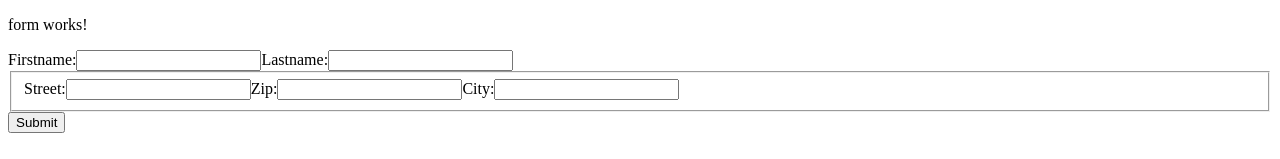
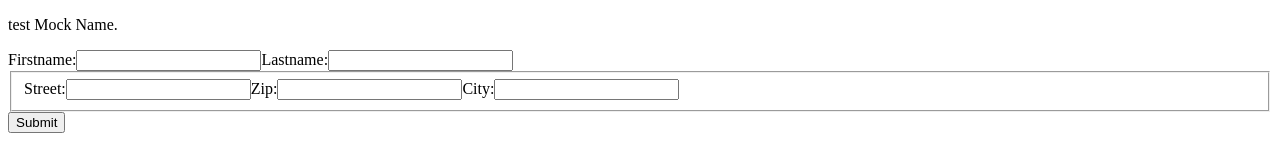
Before and after one commit to zac1st1k/my-app, an Angular app: page / in a window 1280 px wide. Shown: the top 159 px of the page. Built offline with nearby package versions, Linux system fonts and the light colour scheme.

Commit message:
feat: add mocked service

```diff
--- a/src/app/app.module.ts
+++ b/src/app/app.module.ts
@@ -4,6 +4,7 @@ import { ReactiveFormsModule } from '@angular/forms';
 
 import { AppComponent } from './app.component';
 import { ReactiveFormComponent } from './reactive-form/reactive-form.component';
+import { NameService } from './name.service';
 
 @NgModule({
   declarations: [
@@ -14,7 +15,7 @@ import { ReactiveFormComponent } from './reactive-form/reactive-form.component';
     BrowserModule,
     ReactiveFormsModule,
   ],
-  providers: [],
+  providers: [NameService],
   bootstrap: [AppComponent]
 })
 export class AppModule { }
--- /dev/null
+++ b/src/app/name.service.ts
@@ -0,0 +1,11 @@
+import { Injectable } from '@angular/core';
+
+@Injectable()
+export class NameService {
+
+  constructor() { }
+
+  getName() {
+    return 'Real Name';
+  }
+}
--- a/src/app/reactive-form/reactive-form.component.html
+++ b/src/app/reactive-form/reactive-form.component.html
@@ -1,5 +1,5 @@
 <p>
-  form works!
+  test {{name}}.
 </p>
 <form [formGroup]="registerForm" (ngSubmit)="onSubmit(registerForm.value)">
   <label>Firstname:</label>
--- a/src/app/reactive-form/reactive-form.component.ts
+++ b/src/app/reactive-form/reactive-form.component.ts
@@ -2,18 +2,29 @@ import { Component, OnInit } from '@angular/core';
 import { FormBuilder, FormGroup, Validators } from '@angular/forms';
 
 import { RegisterFormValue } from '../model/registerFormValue';
+import { NameService } from '../name.service';
 
 @Component({
   selector: 'app-reactive-form',
   templateUrl: './reactive-form.component.html',
-  styleUrls: ['./reactive-form.component.css']
+  styleUrls: ['./reactive-form.component.css'],
+  providers: [{
+    provide: NameService, useClass: class MockNameService {
+      getName() { return 'Mock Name'; }
+    }
+  }],
 })
 export class ReactiveFormComponent implements OnInit {
   registerForm: FormGroup;
+  name: string;
 
-  constructor(private formBuilder: FormBuilder) {}
+  constructor(
+    private formBuilder: FormBuilder,
+    private nameService: NameService,
+  ) {}
 
   ngOnInit() {
+    this.name = this.nameService.getName();
     this.registerForm = this.formBuilder.group({
       firstname: ['', Validators.required],
       lastname: ['', Validators.required],
```
Also changed, not shown: 1 other file (tests, documents, lock files or other folders).
